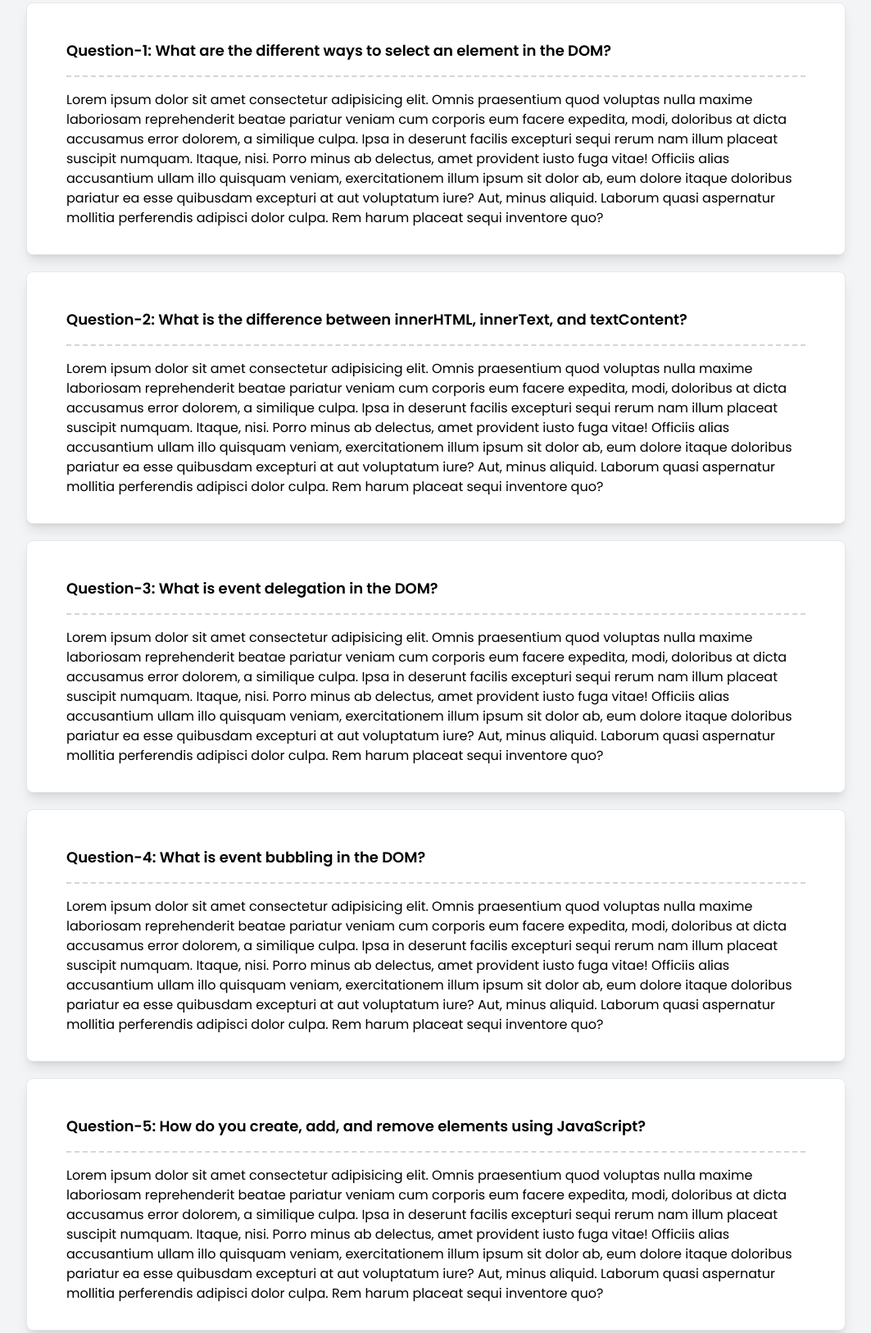
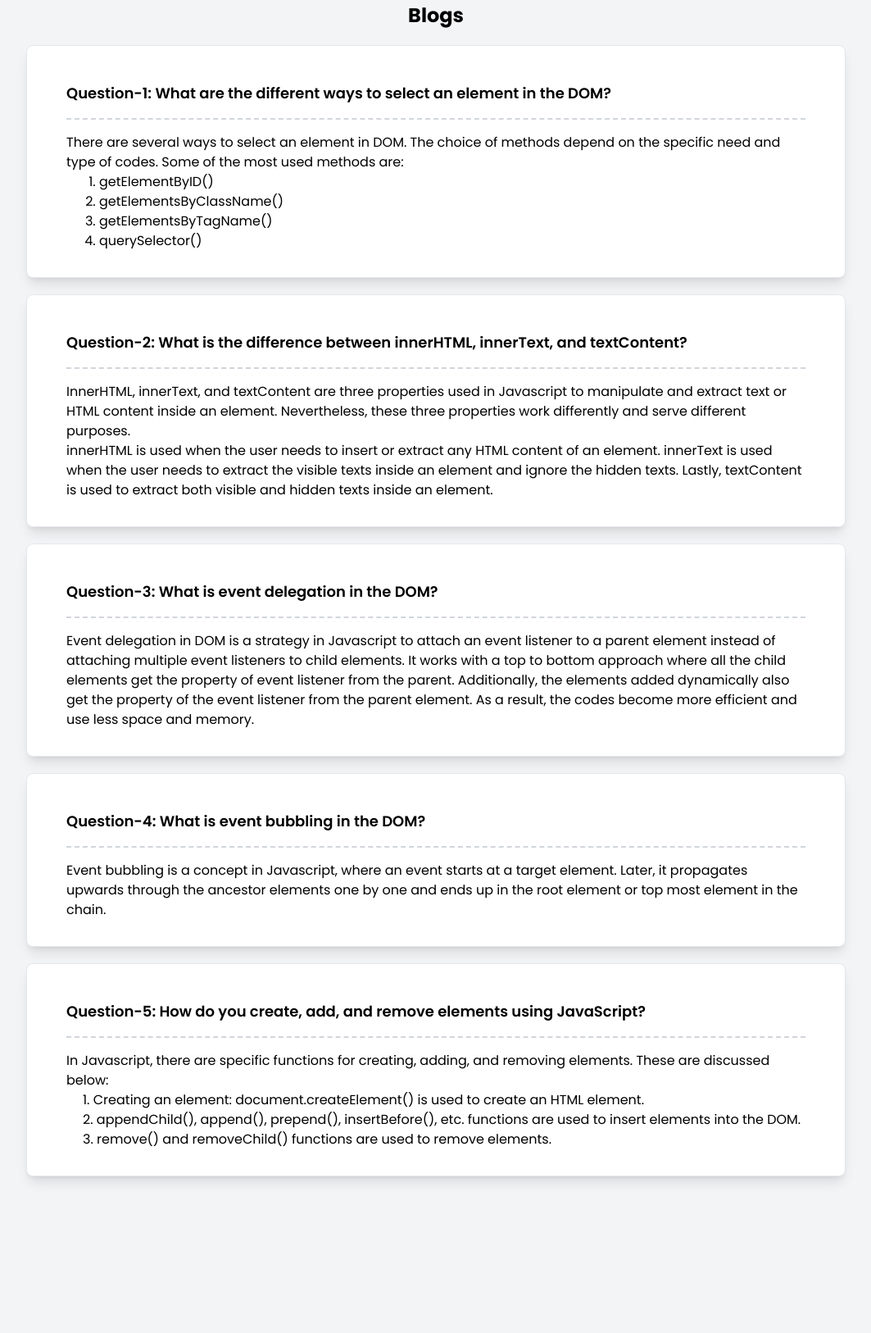
Before and after one commit to webdev-adil/dev-board, a plain HTML site: page blog.html in a window 1280 px wide. Shown: the part 125-1751 px from the top of the page at 82% size, without its empty margins (108-1171 px from the left). After the commit the page ends 1610 px from the top, so only its background shows below. Drawn offline with nearby package versions, Linux system fonts and the light colour scheme.

Commit message:
blog page updated

```diff
--- a/blog.html
+++ b/blog.html
@@ -1,5 +1,6 @@
 <!DOCTYPE html>
 <html lang="en">
+
 <head>
     <meta charset="UTF-8">
     <meta name="viewport" content="width=device-width, initial-scale=1.0">
@@ -17,6 +18,7 @@
     </style>
     <title>Blog</title>
 </head>
+
 <body class="bg-gray-100 poppins-font px-[140px] mx-auto">
 
     <nav class="max-w-[1536px] flex justify-between items-center p-4 bg-white shadow-md rounded-lg mt-4">
@@ -25,51 +27,92 @@
             <h1 class="text-xl font-semibold">Dev<span class="font-bold">Board</span></h1>
         </div>
         <div class="btn-desk">
-            <button id="btn-return" class="bg-blue-600 text-white px-4 py-2 rounded-lg cursor-pointer">Back to Desk</button>
+            <button id="btn-return" class="bg-blue-600 text-white px-4 py-2 rounded-lg cursor-pointer">Back to
+                Desk</button>
         </div>
     </nav>
 
     <main class="max-w-[1536px] mt-[40px]">
 
+        <div class="flex justify-center">
+            <h2 class="text-2xl font-bold">Blogs</h2>
+        </div>
+
         <div class="px-12 py-8 bg-white shadow-lg rounded-lg border border-gray-200 w-full mt-[20px]">
-            <h2 class="text-lg font-semibold mt-3">Question-1: What are the different ways to select an element in the DOM?</h2>
+            <h2 class="text-lg font-semibold mt-3">Question-1: What are the different ways to select an element in the
+                DOM?</h2>
             <div class="border-dashed border-t-2 border-gray-300 my-4"></div>
             <div class="">
-                <h2 class="mt-3">Lorem ipsum dolor sit amet consectetur adipisicing elit. Omnis praesentium quod voluptas nulla maxime laboriosam reprehenderit beatae pariatur veniam cum corporis eum facere expedita, modi, doloribus at dicta accusamus error dolorem, a similique culpa. Ipsa in deserunt facilis excepturi sequi rerum nam illum placeat suscipit numquam. Itaque, nisi. Porro minus ab delectus, amet provident iusto fuga vitae! Officiis alias accusantium ullam illo quisquam veniam, exercitationem illum ipsum sit dolor ab, eum dolore itaque doloribus pariatur ea esse quibusdam excepturi at aut voluptatum iure? Aut, minus aliquid. Laborum quasi aspernatur mollitia perferendis adipisci dolor culpa. Rem harum placeat sequi inventore quo?</h2>
+                <p class="mt-3">There are several ways to select an element in DOM. The choice of methods depend on the
+                    specific need and type of codes. Some of the most used methods are:</p>
+                <div class="ml-5">
+                    <ol class="list-decimal ml-5">
+                        <li>getElementByID()</li>
+                        <li>getElementsByClassName()</li>
+                        <li>getElementsByTagName()</li>
+                        <li>querySelector()</li>
+                    </ol>
+                </div>
             </div>
         </div>
         <div class="px-12 py-8 bg-white shadow-lg rounded-lg border border-gray-200 w-full mt-[20px]">
-            <h2 class="text-lg font-semibold mt-3">Question-2: What is the difference between innerHTML, innerText, and textContent?</h2>
+            <h2 class="text-lg font-semibold mt-3">Question-2: What is the difference between innerHTML, innerText, and
+                textContent?</h2>
             <div class="border-dashed border-t-2 border-gray-300 my-4"></div>
             <div class="">
-                <h2 class="mt-3">Lorem ipsum dolor sit amet consectetur adipisicing elit. Omnis praesentium quod voluptas nulla maxime laboriosam reprehenderit beatae pariatur veniam cum corporis eum facere expedita, modi, doloribus at dicta accusamus error dolorem, a similique culpa. Ipsa in deserunt facilis excepturi sequi rerum nam illum placeat suscipit numquam. Itaque, nisi. Porro minus ab delectus, amet provident iusto fuga vitae! Officiis alias accusantium ullam illo quisquam veniam, exercitationem illum ipsum sit dolor ab, eum dolore itaque doloribus pariatur ea esse quibusdam excepturi at aut voluptatum iure? Aut, minus aliquid. Laborum quasi aspernatur mollitia perferendis adipisci dolor culpa. Rem harum placeat sequi inventore quo?</h2>
+                <p class="mt-3">
+                    InnerHTML, innerText, and textContent are three properties used in Javascript to manipulate and
+                    extract text or HTML content inside an element. Nevertheless, these three properties work
+                    differently and serve different purposes.
+                </p>
+                <p>
+                    innerHTML is used when the user needs to insert or extract any HTML content of an element. innerText
+                    is used when the user needs to extract the visible texts inside an element and ignore the hidden
+                    texts. Lastly, textContent is used to extract both visible and hidden texts inside an element.
+                </p>
             </div>
         </div>
         <div class="px-12 py-8 bg-white shadow-lg rounded-lg border border-gray-200 w-full mt-[20px]">
             <h2 class="text-lg font-semibold mt-3">Question-3: What is event delegation in the DOM?</h2>
             <div class="border-dashed border-t-2 border-gray-300 my-4"></div>
             <div class="">
-                <h2 class="mt-3">Lorem ipsum dolor sit amet consectetur adipisicing elit. Omnis praesentium quod voluptas nulla maxime laboriosam reprehenderit beatae pariatur veniam cum corporis eum facere expedita, modi, doloribus at dicta accusamus error dolorem, a similique culpa. Ipsa in deserunt facilis excepturi sequi rerum nam illum placeat suscipit numquam. Itaque, nisi. Porro minus ab delectus, amet provident iusto fuga vitae! Officiis alias accusantium ullam illo quisquam veniam, exercitationem illum ipsum sit dolor ab, eum dolore itaque doloribus pariatur ea esse quibusdam excepturi at aut voluptatum iure? Aut, minus aliquid. Laborum quasi aspernatur mollitia perferendis adipisci dolor culpa. Rem harum placeat sequi inventore quo?</h2>
+                <h2 class="mt-3">Event delegation in DOM is a strategy in Javascript to attach an event listener to a
+                    parent element instead of attaching multiple event listeners to child elements. It works with a top
+                    to bottom approach where all the child elements get the property of event listener from the parent.
+                    Additionally, the elements added dynamically also get the property of the event listener from the
+                    parent element. As a result, the codes become more efficient and use less space and memory.</h2>
             </div>
         </div>
         <div class="px-12 py-8 bg-white shadow-lg rounded-lg border border-gray-200 w-full mt-[20px]">
             <h2 class="text-lg font-semibold mt-3">Question-4: What is event bubbling in the DOM?</h2>
             <div class="border-dashed border-t-2 border-gray-300 my-4"></div>
             <div class="">
-                <h2 class="mt-3">Lorem ipsum dolor sit amet consectetur adipisicing elit. Omnis praesentium quod voluptas nulla maxime laboriosam reprehenderit beatae pariatur veniam cum corporis eum facere expedita, modi, doloribus at dicta accusamus error dolorem, a similique culpa. Ipsa in deserunt facilis excepturi sequi rerum nam illum placeat suscipit numquam. Itaque, nisi. Porro minus ab delectus, amet provident iusto fuga vitae! Officiis alias accusantium ullam illo quisquam veniam, exercitationem illum ipsum sit dolor ab, eum dolore itaque doloribus pariatur ea esse quibusdam excepturi at aut voluptatum iure? Aut, minus aliquid. Laborum quasi aspernatur mollitia perferendis adipisci dolor culpa. Rem harum placeat sequi inventore quo?</h2>
+                <p>Event bubbling is a concept in Javascript, where an event starts at a target element. Later, it
+                    propagates upwards through the ancestor elements one by one and ends up in the root element or top
+                    most element in the chain.</p>
             </div>
         </div>
         <div class="px-12 py-8 bg-white shadow-lg rounded-lg border border-gray-200 w-full mt-[20px] mb-[50px]">
-            <h2 class="text-lg font-semibold mt-3">Question-5: How do you create, add, and remove elements using JavaScript?</h2>
+            <h2 class="text-lg font-semibold mt-3">Question-5: How do you create, add, and remove elements using
+                JavaScript?</h2>
             <div class="border-dashed border-t-2 border-gray-300 my-4"></div>
             <div class="">
-                <h2 class="mt-3">Lorem ipsum dolor sit amet consectetur adipisicing elit. Omnis praesentium quod voluptas nulla maxime laboriosam reprehenderit beatae pariatur veniam cum corporis eum facere expedita, modi, doloribus at dicta accusamus error dolorem, a similique culpa. Ipsa in deserunt facilis excepturi sequi rerum nam illum placeat suscipit numquam. Itaque, nisi. Porro minus ab delectus, amet provident iusto fuga vitae! Officiis alias accusantium ullam illo quisquam veniam, exercitationem illum ipsum sit dolor ab, eum dolore itaque doloribus pariatur ea esse quibusdam excepturi at aut voluptatum iure? Aut, minus aliquid. Laborum quasi aspernatur mollitia perferendis adipisci dolor culpa. Rem harum placeat sequi inventore quo?</h2>
+                <p>In Javascript, there are specific functions for creating, adding, and removing elements. These are
+                    discussed below:</p>
+                <p class="ml-5">
+                    1. Creating an element: document.createElement() is used to create an HTML element. <br>
+                    2. appendChild(), append(), prepend(), insertBefore(), etc. functions are used to insert elements
+                    into the DOM. <br>
+                    3. remove() and removeChild() functions are used to remove elements.
+                </p>
             </div>
+
         </div>
 
     </main>
-<script src="./script/backToDesk.js">
-</script>
+    <script src="./script/backToDesk.js">
+    </script>
 
 </body>
+
 </html>
```
